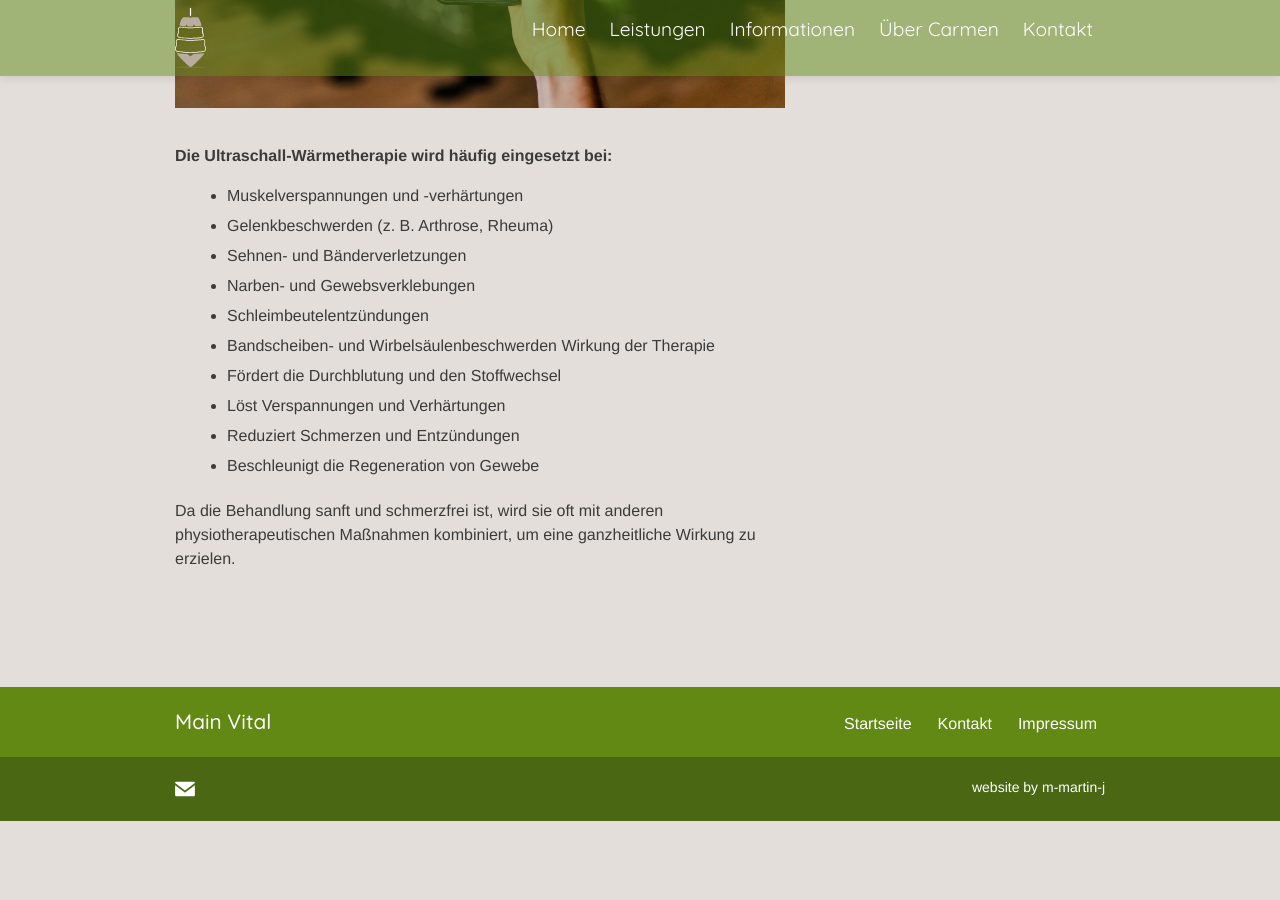
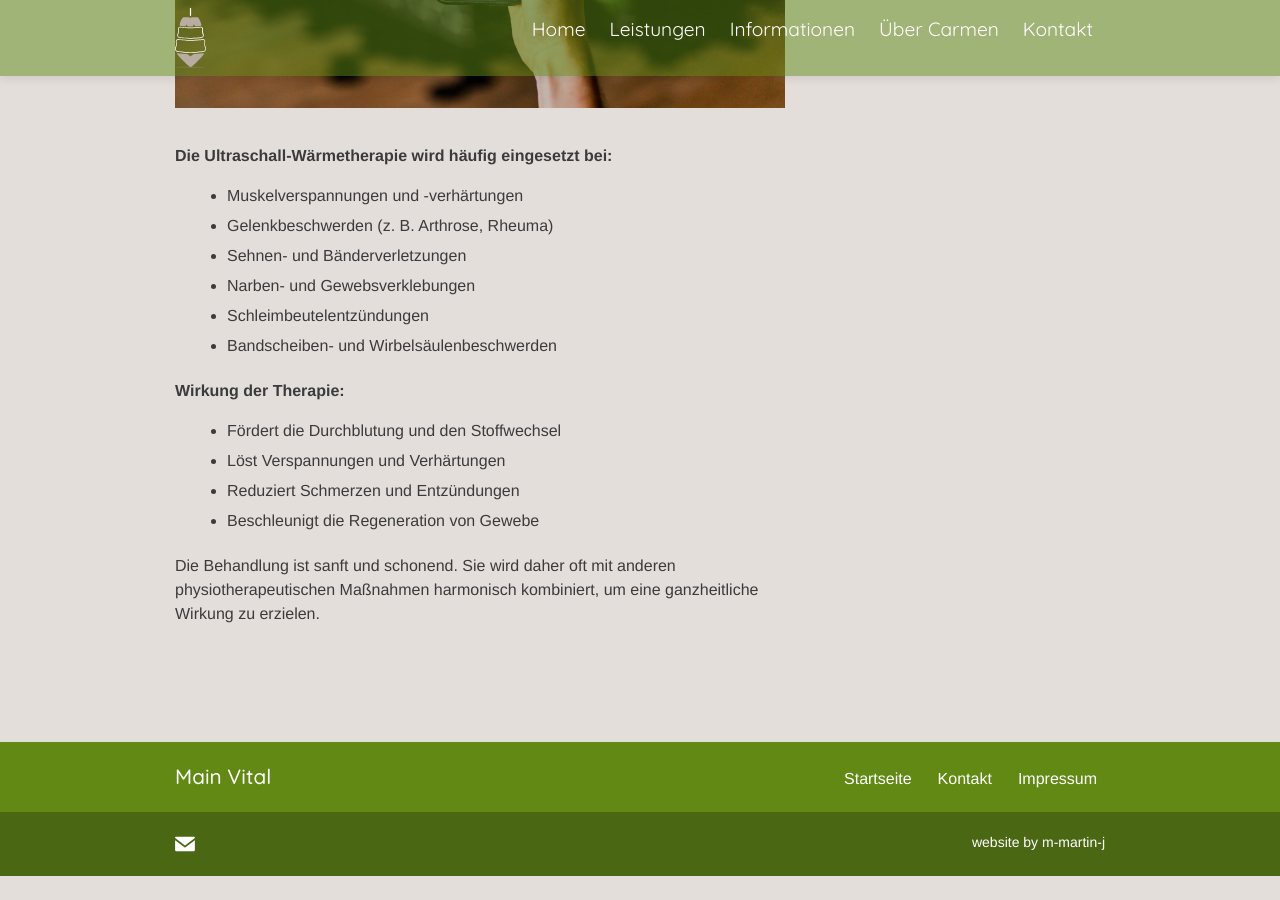
Before and after one commit to m-martin-j/physiotherapy-practice-web, a Jekyll site: the page built from _services/Ultraschall-Waermetherapie.md, in a window 1280 px wide and 900 px high, scrolled down 882 px. Built offline with Jekyll 4.4.1, drawn with Linux system fonts in a browser that asks for light colours; before the commit the page ends 1727 px from its top, so only the background shows below that.

Commit message:
Change contents
add public phone number,
add and correct services

```diff
--- a/_data/contact.yml
+++ b/_data/contact.yml
@@ -1,6 +1,6 @@
 email: 'kontakt@mainvital-physiotherapie.de'
 email_image_path: '/images/social/email.svg'
-phone: 'xxx xxxx xxx'
+phone: '0951 70024661'
 address:
   street: 'Dörfleinser Str. 60'
   zip: '96103'
--- a/_services/Ultraschall-Waermetherapie.md
+++ b/_services/Ultraschall-Waermetherapie.md
@@ -16,10 +16,12 @@ Während der Behandlung wird ein spezieller Schallkopf über die betroffene Kör
 - Sehnen- und Bänderverletzungen
 - Narben- und Gewebsverklebungen
 - Schleimbeutelentzündungen
-- Bandscheiben- und Wirbelsäulenbeschwerden Wirkung der Therapie
+- Bandscheiben- und Wirbelsäulenbeschwerden
+
+**Wirkung der Therapie:**
 - Fördert die Durchblutung und den Stoffwechsel
 - Löst Verspannungen und Verhärtungen
 - Reduziert Schmerzen und Entzündungen
 - Beschleunigt die Regeneration von Gewebe
 
-Da die Behandlung sanft und schmerzfrei ist, wird sie oft mit anderen physiotherapeutischen Maßnahmen kombiniert, um eine ganzheitliche Wirkung zu erzielen.
+Die Behandlung ist sanft und schonend. Sie wird daher oft mit anderen physiotherapeutischen Maßnahmen harmonisch kombiniert, um eine ganzheitliche Wirkung zu erzielen.
```
Also changed, not shown: _data/infos.yml (+9 -5 lines), _services/Behandlung-ohne-Rezept.md (+1 -1 lines), _services/Kinesiologie-Tape.md (added, +11 -0 lines), _services/Massagen.md (+1 -1 lines), _services/Waermetherapie.md (+1 -1 lines).
